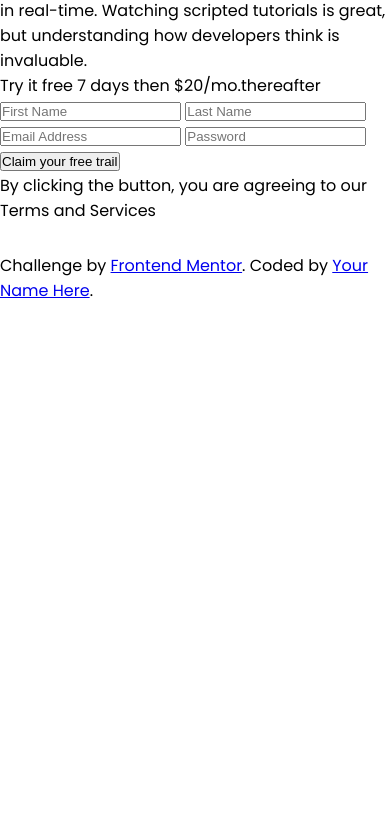
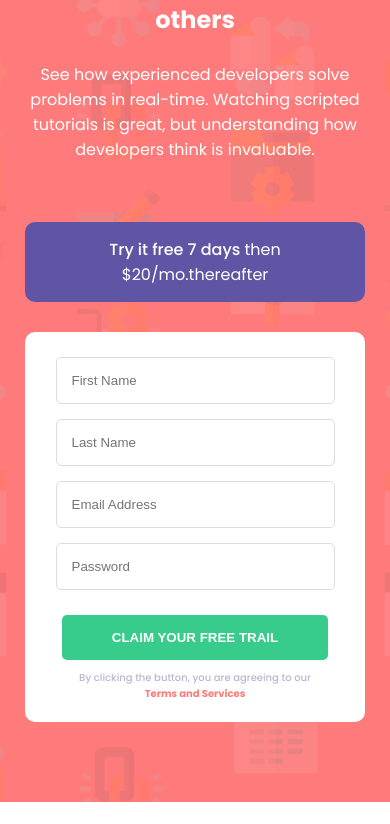
Before and after one commit to KamilKonopski/Python-small-projects, a website: page index.html in a window 390 px wide. Shown: the part 123-947 px from the top of the page. Before the commit the page ends 844 px from the top, so only its background shows below. Drawn offline with Linux system fonts and the light colour scheme.

Commit message:
add mobile styles

```diff
--- a/index.html
+++ b/index.html
@@ -21,6 +21,7 @@
 		<link rel="stylesheet" href="style.css" />
 	</head>
 	<body>
+		<div class="wrapper">
 			<div class="text">
 				<h1>Learn to code by watching others</h1>
 				<p>
@@ -30,25 +31,55 @@
 				</p>
 			</div>
 			<div class="form">
-			<p><span>Try it free 7 days</span> then $20/mo.thereafter</p>
+				<p class="free-trial">
+					<span>Try it free 7 days</span> then $20/mo.thereafter
+				</p>
 				<form class="form__application">
-				<input id="first-name" type="text" placeholder="First Name" />
-				<input id="last-name" type="text" placeholder="Last Name" />
-				<input id="email-address" type="email" placeholder="Email Address" />
-				<input id="password" type="password" placeholder="Password" />
+					<input
+						id="first-name"
+						name="first-name"
+						type="text"
+						placeholder="First Name"
+					/>
+					<label for="first-name"></label>
+					<input
+						id="last-name"
+						name="last-name"
+						type="text"
+						placeholder="Last Name"
+					/>
+					<label for="last-name"></label>
+					<input
+						id="email-address"
+						name="email-address"
+						type="email"
+						placeholder="Email Address"
+					/>
+					<label for="email-address"></label>
+					<input
+						id="password"
+						name="password"
+						type="password"
+						placeholder="Password"
+					/>
+					<label for="password"></label>
 					<button id="submit" type="submit">Claim your free trail</button>
-			</form>
-			<p>
+					<p class="terms">
 						By clicking the button, you are agreeing to our
 						<span>Terms and Services</span>
 					</p>
+				</form>
+			</div>
 		</div>
 		<footer>
 			<p class="attribution">
 				Challenge by
 				<a href="https://www.frontendmentor.io?ref=challenge" target="_blank"
 					>Frontend Mentor</a
-				>. Coded by <a href="#">Your Name Here</a>.
+				>. Coded by
+				<a href="https://www.frontendmentor.io/profile/KamilKonopski"
+					>Kamil Konopski</a
+				>.
 			</p>
 		</footer>
 		<script src="./dist/main.js"></script>
--- a/style.css
+++ b/style.css
@@ -15,7 +15,100 @@
 body {
     font-family: 'Poppins', sans-serif;
     font-size: 16px;
+    max-width: 1440px;
 }
+
+.wrapper {
+    background: url(./images/bg-intro-mobile.png), var(--red);
+    background-repeat: no-repeat;
+    background-size: cover;
+    padding-bottom: 80px;
+}
+
+.text {
+    text-align: center;
+    padding-top: 90px;
+}
+
+.text h1 {
+    color: #fff;
+    font-size: 24px;
+    padding: 0 30px 25px;
+}
+
+.text p {
+    color: #fff;
+    padding: 0 30px 60px;
+}
+
+.free-trial {
+    background-color: var(--blue);
+    border-radius: 10px;
+    color: #fff;
+    margin: 0 25px 30px;
+    padding: 15px 30px;
+    text-align: center;
+}
+
+.free-trial span {
+    font-weight: 500;
+}
+
+.form__application {
+    align-items: center;
+    background-color: #fff;
+    border-radius: 10px;
+    display: flex;
+    flex-direction: column;
+    margin: 0 25px;
+    padding-top: 25px;
+}
+
+.form__application input {
+    border: 1px solid #ddd;
+    border-radius: 5px;
+    margin-bottom: 15px;
+    padding: 15px 85px 15px 15px;
+}
+
+.form__application input:focus {
+    outline: none
+}
+
+.form__application label {
+    color: var(--red);
+    display: block;
+    font-size: 10px;
+    font-style: italic;
+    font-weight: 500;
+    margin: -10px 0 10px;
+    padding-left: 125px;
+}
+
+.form__application button {
+    background-color: var(--green);
+    border: none;
+    border-radius: 5px;
+    color: #fff;
+    font-weight: 600;
+    margin: 10px 15px;
+    padding: 15px 50px;
+    text-transform: uppercase;
+}
+
+.terms {
+    color: var(--grayishBlue);
+    font-size: 10px;
+    font-weight: 500;
+    margin: 0 48px 20px;
+    text-align: center;
+}
+
+.terms span {
+    color: var(--red);
+    font-weight: 700;
+}
+
 
 
 
```
Lines whose indentation alone changed are shown as unchanged.
